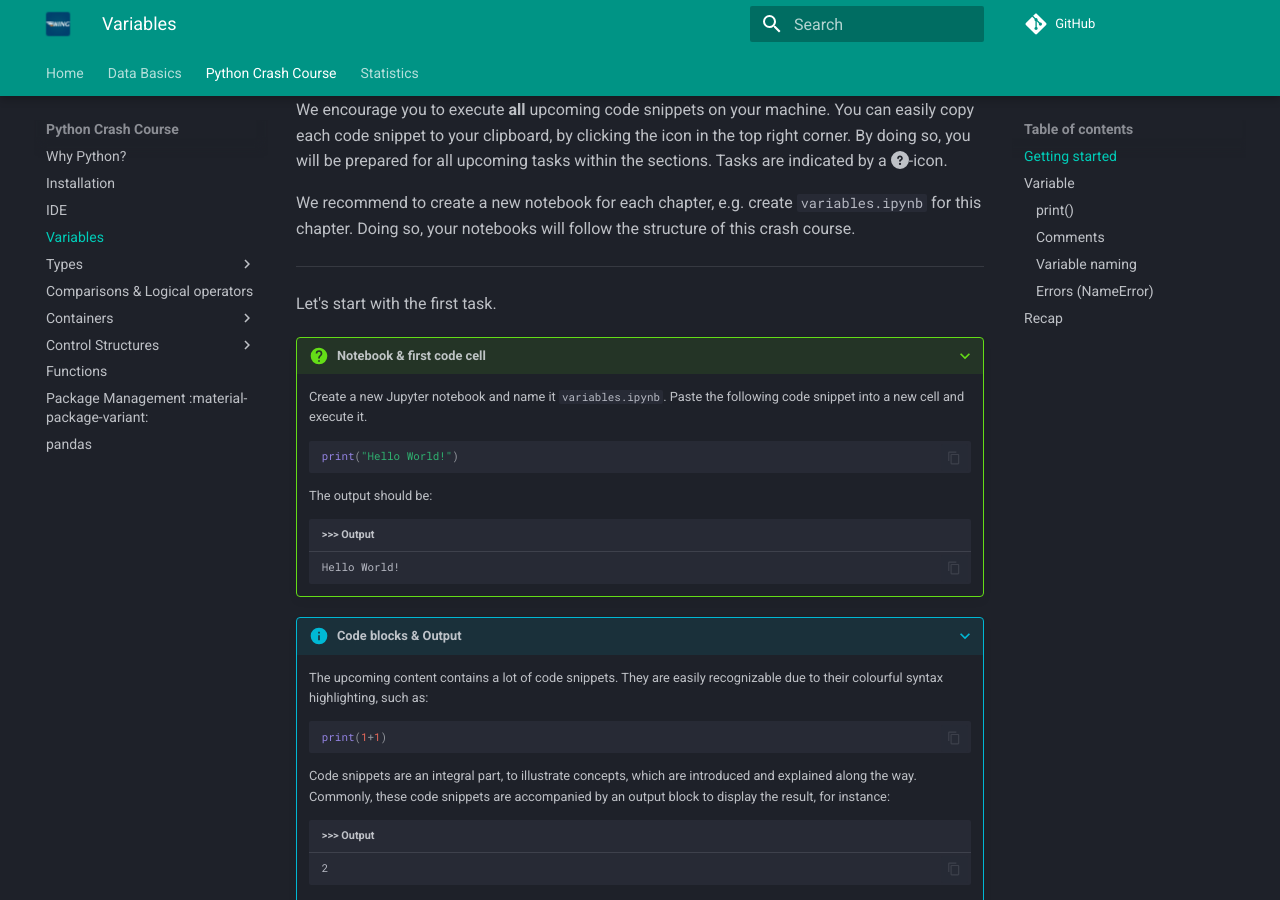
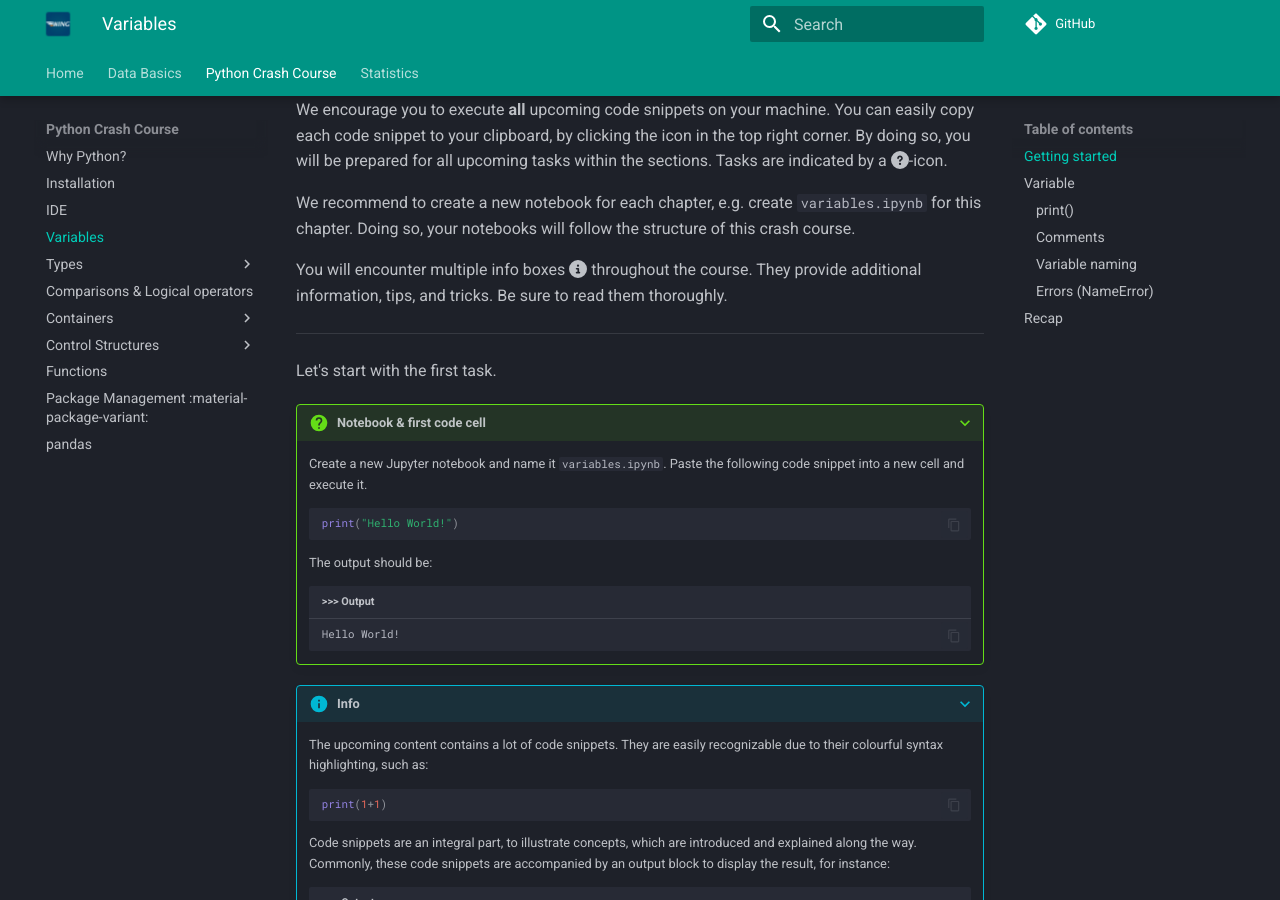
Before and after one commit to mciwing/mciwing.github.io, an MkDocs documentation site: the page built from docs/python/variables.md, in a window 1280 px wide and 900 px high, scrolled down 414 px. Built offline with MkDocs 1.6.1 and Material for MkDocs 9.7.7, drawn with Linux system fonts in a browser that asks for light colours; comment, search, counter and statistics services are not loaded.

Commit message:
docs: remark on the info boxes `Variables` (Python  Crash Course)

````diff
--- a/docs/python/variables.md
+++ b/docs/python/variables.md
@@ -28,6 +28,10 @@ We recommend to create a new notebook for each chapter, e.g. create
 `variables.ipynb` for this chapter. Doing so, your notebooks will follow
 the structure of this crash course.
 
+You will encounter multiple info boxes :fontawesome-solid-circle-info:
+throughout the course. They provide additional information, tips, and tricks.
+Be sure to read them thoroughly.
+
 ---
 
 Let's start with the first task.
@@ -47,7 +51,7 @@ Let's start with the first task.
     Hello World!
     ```
 
-???+ info "Code blocks & Output"
+???+ info
 
     The upcoming content contains a lot of code snippets. They are easily
     recognizable due to their colourful syntax highlighting, such as:
````
